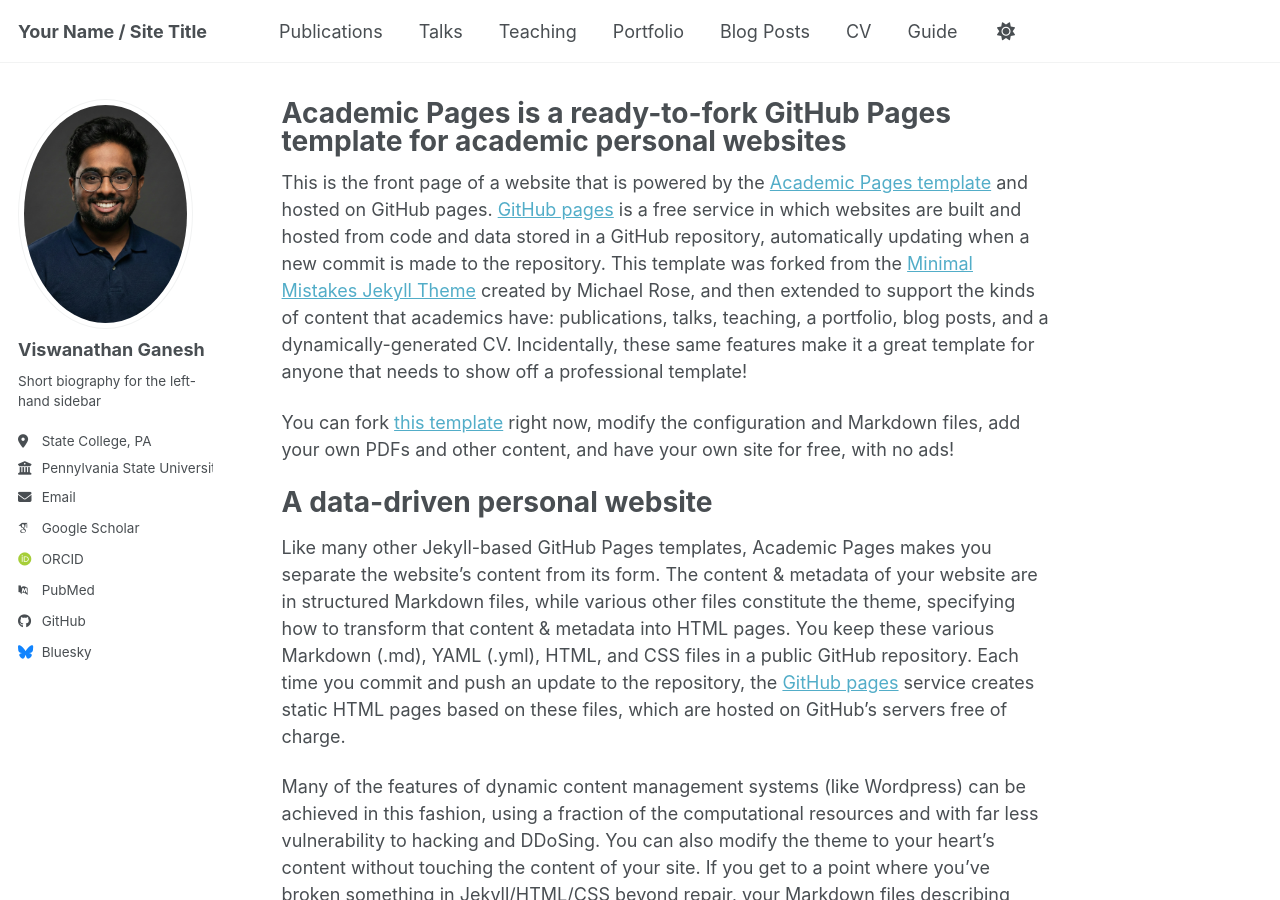
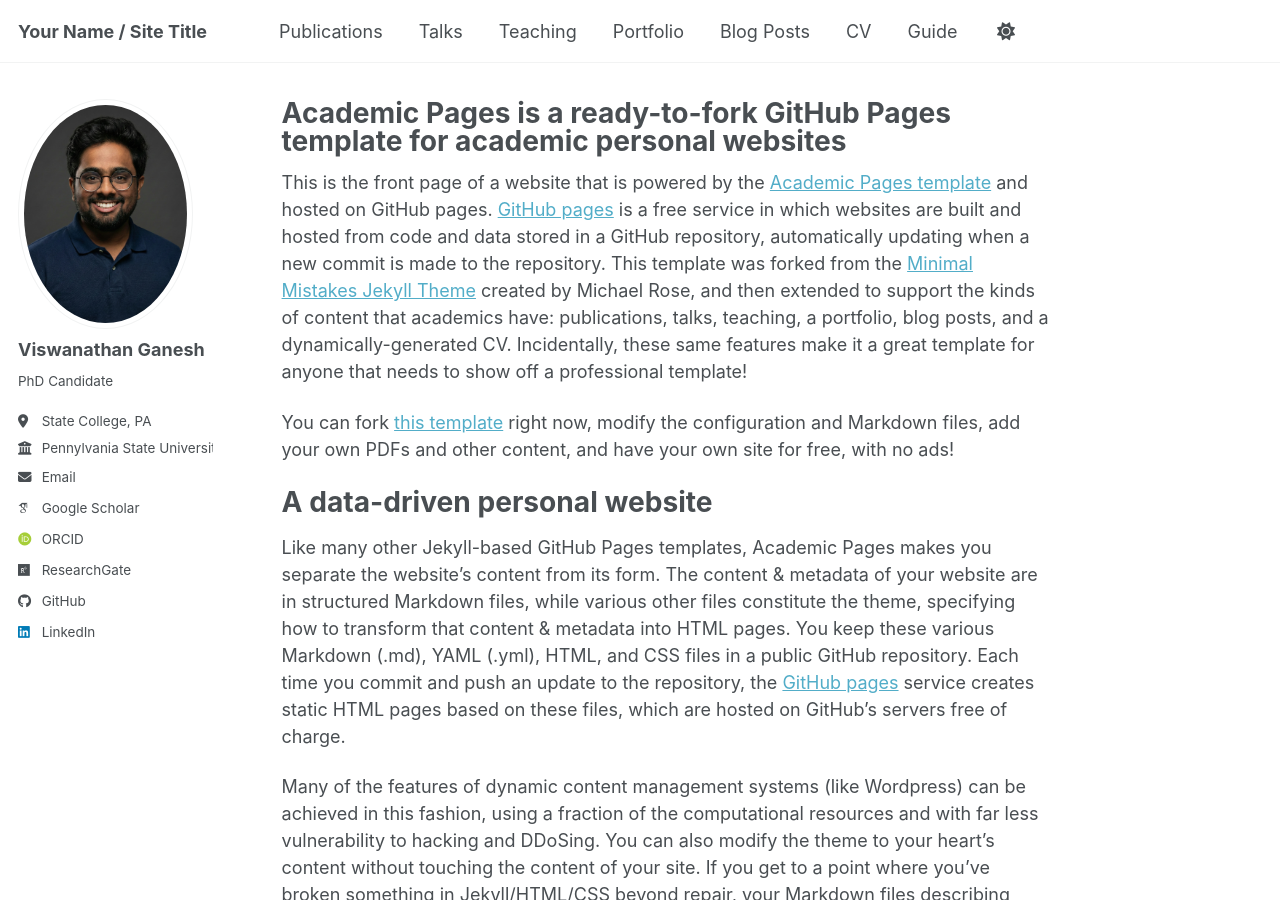
Before and after one commit to ViswanathanGanesh/ViswanathanGanesh.github.io, a Jekyll site: the page built from _pages/about.md, in a window 1280 px wide and 900 px high. Built offline with Jekyll 4.4.1, drawn with Linux system fonts in a browser that asks for light colours; some web fonts are replaced; a script bundle is joined from its source files by our own code; library files that are not in the unit come from our copies; some of the changed lines change nothing that is shown.

Commit message:
Update Config.yml

```diff
--- a/_config.yml
+++ b/_config.yml
@@ -26,7 +26,7 @@
   avatar           : "profile.png"
   name             : "Viswanathan Ganesh"
   pronouns         : # example: "she/her"
-  bio              : "Short biography for the left-hand sidebar"
+  bio              : "PhD Candidate"
   location         : "State College, PA"
   employer         : "Pennylvania State University"
   uri              : # URL
@@ -35,14 +35,14 @@
   # Academic websites
   academia         : # URL
   arxiv            : # URL - Update with the correct link to your profile
-  googlescholar    : "https://scholar.google.com/citations?user=PS_CX0AAAAAJ"
+  googlescholar    : "https://scholar.google.com/citations?user=0Ua5BtxhWdIC&hl=en"
   inspire-hep      : # URL
   impactstory      : # URL
-  orcid            : "https://orcid.org/yourorcidurl"
+  orcid            : "https://orcid.org/0000-0001-5486-0805"
   semantic         : # URL
   ssrn             : # URL
-  pubmed           : "https://www.ncbi.nlm.nih.gov/pubmed/?term=john+snow"
-  researchgate     : # URL
+  pubmed           : # URL
+  researchgate     : "https://www.researchgate.net/profile/Viswanathan-Ganesh-2"
   scopus           : # URL
   zotero           : # URL
 
@@ -51,13 +51,13 @@
   bitbucket        : # Username - Update with your username on the site
   codepen          : # Username
   dribbble         : # Username
-  github           : "academicpages"
+  github           : "https://github.com/ViswanathanGanesh01"
   kaggle           : # Username
   stackoverflow    : # User number or user number and name (i.e., use "1" or "1/jeff-atwood")
 
   # Social media
   artstation       : # Username
-  bluesky          : "bsky.app" # Replace this with you Bluesky username
+  bluesky          : # Username
   facebook         : # Username
   flickr           : # Username
   foursquare       : # Username
@@ -66,7 +66,7 @@
   keybase          : # Username
   instagram        : # Username
   lastfm           : # Username
-  linkedin         : # Username
+  linkedin         : "https://www.linkedin.com/in/viswanathanganesh/"
   mastodon         : # URL
   medium           : # URL
   pinterest        : # Username
```
